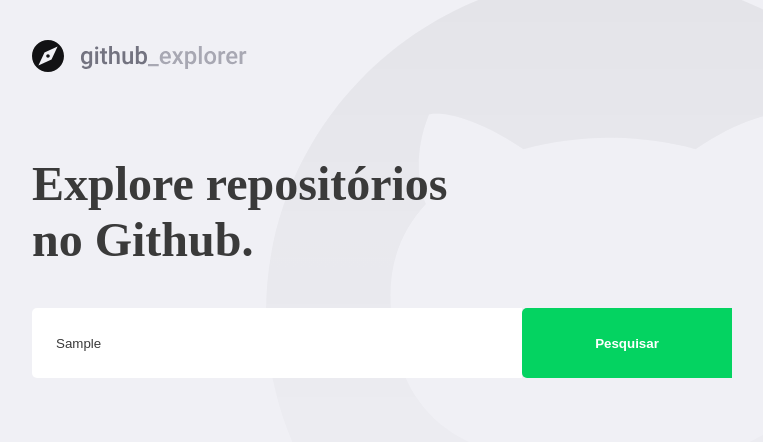
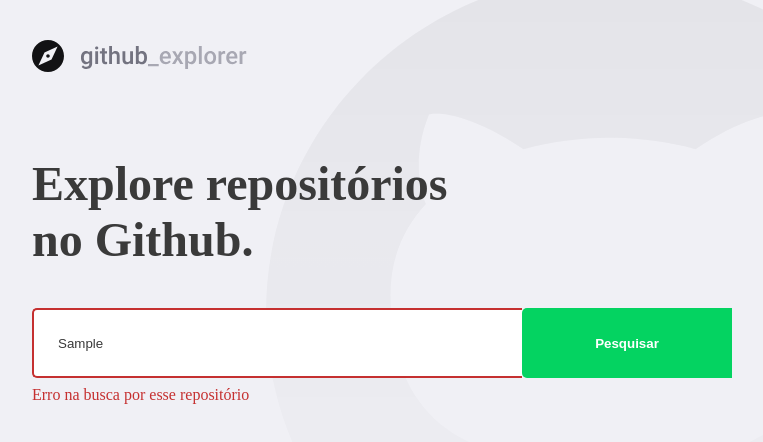
Before and after one commit to lucasfsouza182/react-github-explorer, a React (Create React App) app: page / in a window 1280 px wide. Both pictures are taken after typing "Sample" into the empty fields and a click on the button "Pesquisar". Shown: the top 442 px of the page, without its empty margins (148-911 px from the left). Built offline with nearby package versions, Linux system fonts and the light colour scheme; no server answers.

Commit message:
Showing error on form

```diff
--- a/src/pages/Dashboard/index.tsx
+++ b/src/pages/Dashboard/index.tsx
@@ -4,7 +4,7 @@
 
 import logoImg from '../../assets/logo.svg';
 
-import { Title, Form, Repositories } from './styles';
+import { Title, Form, Repositories, Error } from './styles';
 
 interface Repository {
   full_name: string;
@@ -17,19 +17,29 @@
 
 const Dashboard: React.FC = () => {
   const [newRepo, setNewRepo] = useState('');
+  const [inputError, setInputError] = useState('');
   const [respositories, setRepositories] = useState<Repository[]>([]);
 
   async function handleAddRepository(
     event: FormEvent<HTMLFormElement>,
   ): Promise<void> {
     event.preventDefault();
+    if (!setNewRepo) {
+      setInputError('Digite o autor/nome do repositório');
+      return;
+    }
 
-    const response = await api.get<Repository>(`repos/${newRepo}`);
+    try {
+      const response = await api.get<Repository>(`repos/${newRepo}`);
 
-    const repository = response.data;
+      const repository = response.data;
 
-    setRepositories([...respositories, repository]);
-    setNewRepo('');
+      setRepositories([...respositories, repository]);
+      setNewRepo('');
+      setInputError('');
+    } catch (err) {
+      setInputError('Erro na busca por esse repositório');
+    }
   }
 
   return (
@@ -37,7 +47,7 @@
       <img src={logoImg} alt="Github Explorer" />
       <Title>Explore repositórios no Github.</Title>
 
-      <Form onSubmit={handleAddRepository}>
+      <Form hasError={!!inputError} onSubmit={handleAddRepository}>
         <input
           placeholder="Digite o nome do repositório"
           value={newRepo}
@@ -46,6 +56,7 @@
         <button type="submit">Pesquisar</button>
       </Form>
 
+      {inputError && <Error>{inputError}</Error>}
       <Repositories>
         {respositories.map((repository) => (
           <a key={repository.full_name} href="teste">
--- a/src/pages/Dashboard/styles.ts
+++ b/src/pages/Dashboard/styles.ts
@@ -1,5 +1,9 @@
-import styled from 'styled-components';
+import styled, { css } from 'styled-components';
 import { shade } from 'polished';
+
+interface FormProps {
+  hasError: boolean;
+}
 
 export const Title = styled.h1`
   font-size: 48px;
@@ -10,7 +14,7 @@
   margin-top: 80px;
 `;
 
-export const Form = styled.form`
+export const Form = styled.form<FormProps>`
   margin-top: 40px;
   max-width: 700px;
 
@@ -23,6 +27,14 @@
     border: 0;
     border-radius: 5px 0 0 5px;
     color: #3a3a3a;
+    border: 2px solid #fff;
+    border-right: 0;
+
+    ${(props) =>
+      props.hasError &&
+      css`
+        border-color: #c53030;
+      `}
 
     &::placeholder {
       color: #a8a8b3;
@@ -43,6 +55,11 @@
       background: ${shade(0.2, '#04d361')};
     }
   }
+`;
+export const Error = styled.span`
+  display: block;
+  color: #c53030;
+  margin-top: 8px;
 `;
 
 export const Repositories = styled.div`
```
